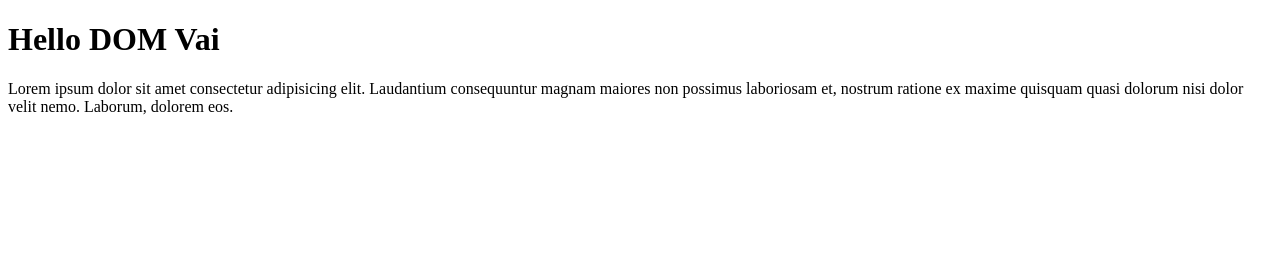
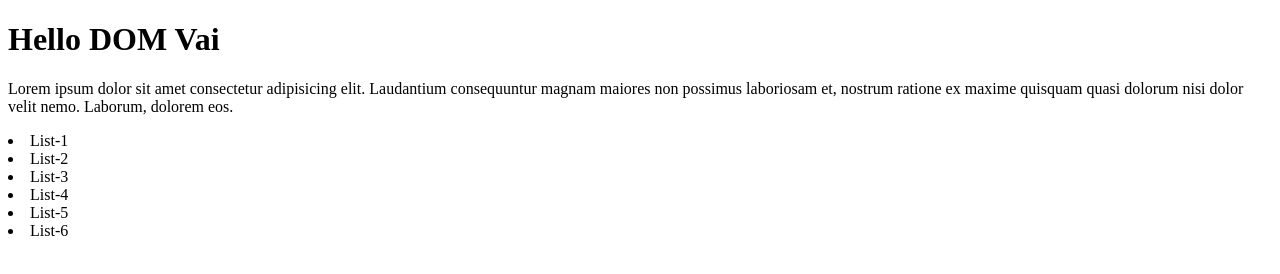
Before and after one commit to mosharofhossain1/B10-Milestone-5, a plain HTML site: page Module-25/index.html in a window 1280 px wide. Drawn offline with Linux system fonts and the light colour scheme.

Commit message:
dom concept rivision done

```diff
--- a/Module-25/index.html
+++ b/Module-25/index.html
@@ -11,6 +11,14 @@
     <h1>Hello DOM Vai </h1>
     <p>Lorem ipsum dolor sit amet consectetur adipisicing elit. Laudantium consequuntur magnam maiores non possimus
         laboriosam et, nostrum ratione ex maxime quisquam quasi dolorum nisi dolor velit nemo. Laborum, dolorem eos.</p>
+
+    <li>List-1</li>
+    <li>List-2</li>
+    <li>List-3</li>
+    <li>List-4</li>
+    <li>List-5</li>
+    <li>List-6</li>
+    <script src="./js/dom.js"></script>
 </body>
 
 </html>
--- /dev/null
+++ b/Module-25/js/dom.js
@@ -0,0 +1,12 @@
+console.log(document)
+console.log('connected dom')
+
+// getElementsByTagNames()
+
+const liCollections = document.getElementsByTagName('li');
+console.log(liCollections.innerText)
+
+// getElementById()
+// getElementsByClassName()
+// querySelector()
+// querySelectorAll()
```
Also changed, not shown: Module-25/styles/styles.css (added).
